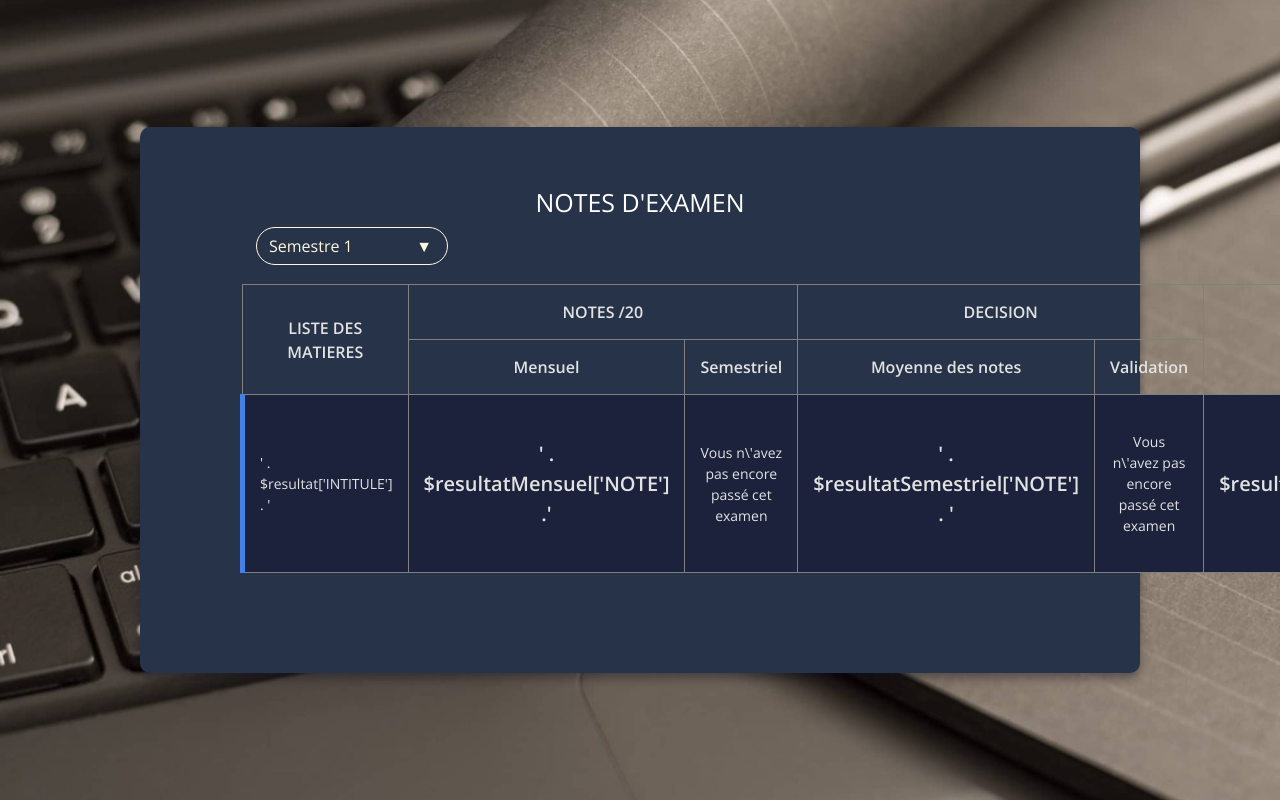
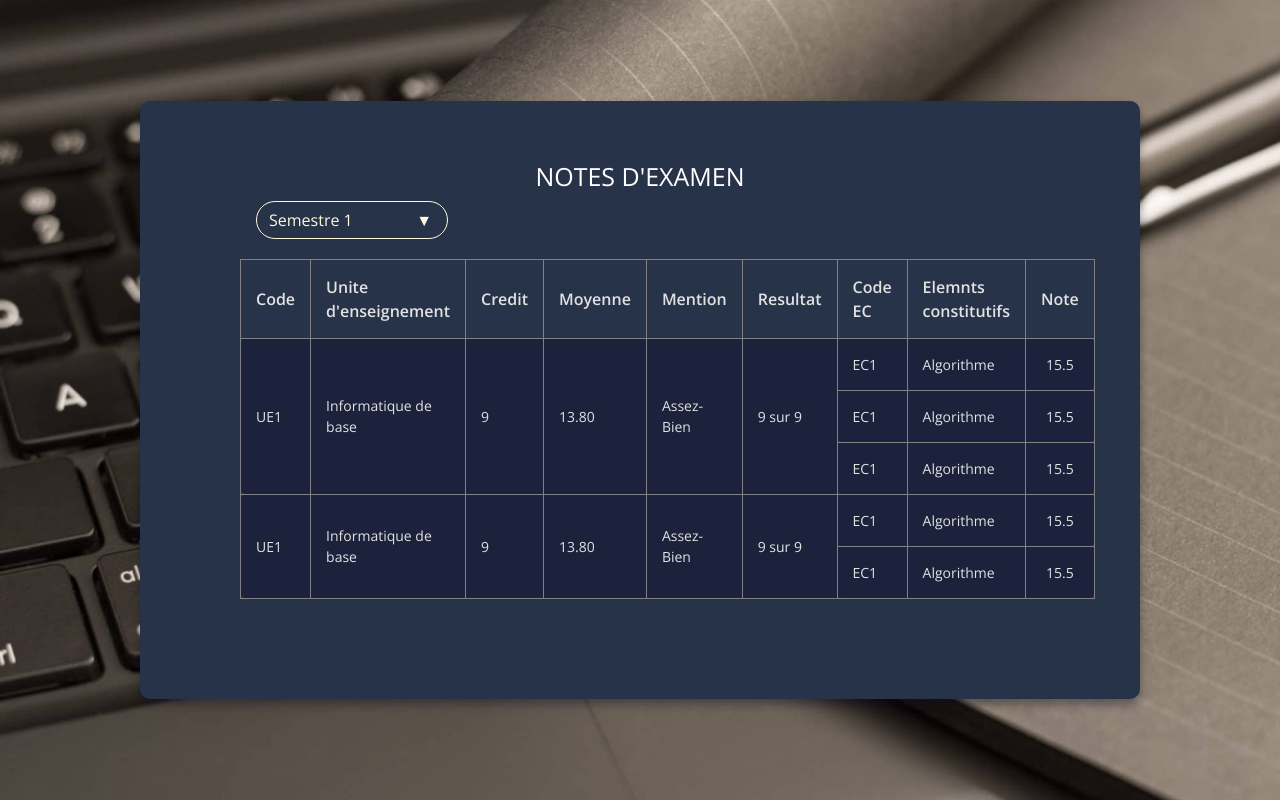
Before and after one commit to laholo14/emedia_enligne, a PHP site: page /vue/noteLicence.php in a window 1280 px wide; the page is wider, and only the part inside the window is pictured. Run offline with PHP 8.4, Linux system fonts and the light colour scheme; the visitor is signed in with stand-in values (Sample User, id 1); some libraries are stand-ins or nearby versions.

Commit message:
taleau note

```diff
--- a/index.php
+++ b/index.php
@@ -1,6 +1,6 @@
 <?php
 
-//header("location: Connecter")
+header("location: Connecter")
 
 ?>
 
--- a/vue/accueilMaster.php
+++ b/vue/accueilMaster.php
@@ -1,10 +1,10 @@
     <?php
      session_start();
 
-     if (!isset($_SESSION['matricule'])) {
+    //  if (!isset($_SESSION['matricule'])) {
 
-         header("location: Connecter");
-     }
+    //      header("location: Connecter");
+    //  }
 
         require('head.html');
     ?>
--- a/vue/noteLicence.php
+++ b/vue/noteLicence.php
@@ -68,7 +68,7 @@ $result = new Resultat();
         </div>
 
 
-            <table border="1">
+            <!-- <table border="1">
                 <thead>
                     <tr>
                         <th rowspan="2" class="text-center">LISTE DES MATIERES</th>
@@ -97,12 +97,62 @@ $result = new Resultat();
 
 
                 </tbody>
+            </table> -->
+
+            <table border="1">
+                <thead>
+                    <th>Code</th>
+                    <th>Unite d'enseignement</th>
+                    <th>Credit</th>
+                    <th>Moyenne</th>
+                    <th>Mention</th>
+                    <th>Resultat</th>
+                    <th>Code EC</th>
+                    <th>Elemnts constitutifs</th>
+                    <th>Note</th>
+                </thead>
+
+                <tbody>
+                    <tr>
+                        <td rowspan="3">UE1</td>
+                        <td rowspan="3">Informatique de base</td>
+                        <td rowspan="3">9</td>
+                        <td rowspan="3">13.80</td>
+                        <td rowspan="3">Assez-Bien</td>
+                        <td rowspan="3">9 sur 9</td>
+                        <td>EC1</td>
+                        <td>Algorithme</td>
+                        <td>15.5</td>
+                        <tr>
+                            <td>EC1</td>
+                            <td>Algorithme</td>
+                            <td>15.5</td>
+                        </tr>
+                        <tr>
+                            <td>EC1</td>
+                            <td>Algorithme</td>
+                            <td>15.5</td>
+                        </tr>
+                    </tr>
+
+                    <tr>
+                        <td rowspan="2">UE1</td>
+                        <td rowspan="2">Informatique de base</td>
+                        <td rowspan="2">9</td>
+                        <td rowspan="2">13.80</td>
+                        <td rowspan="2">Assez-Bien</td>
+                        <td rowspan="2">9 sur 9</td>
+                        <td>EC1</td>
+                        <td>Algorithme</td>
+                        <td>15.5</td>
+                        <tr>
+                            <td>EC1</td>
+                            <td>Algorithme</td>
+                            <td>15.5</td>
+                        </tr>
+                    </tr>
+                </tbody>
             </table>
-
-
-
-
-
     </div>
     <script src="https://cdnjs.cloudflare.com/ajax/libs/jquery/3.5.1/jquery.min.js"></script>
     <script src="https://cdnjs.cloudflare.com/ajax/libs/popper.js/1.14.7/umd/popper.min.js" integrity="sha384-UO2eT0CpHqdSJQ6hJty5KVphtPhzWj9WO1clHTMGa3JDZwrnQq4sF86dIHNDz0W1" crossorigin="anonymous"></script>
```
